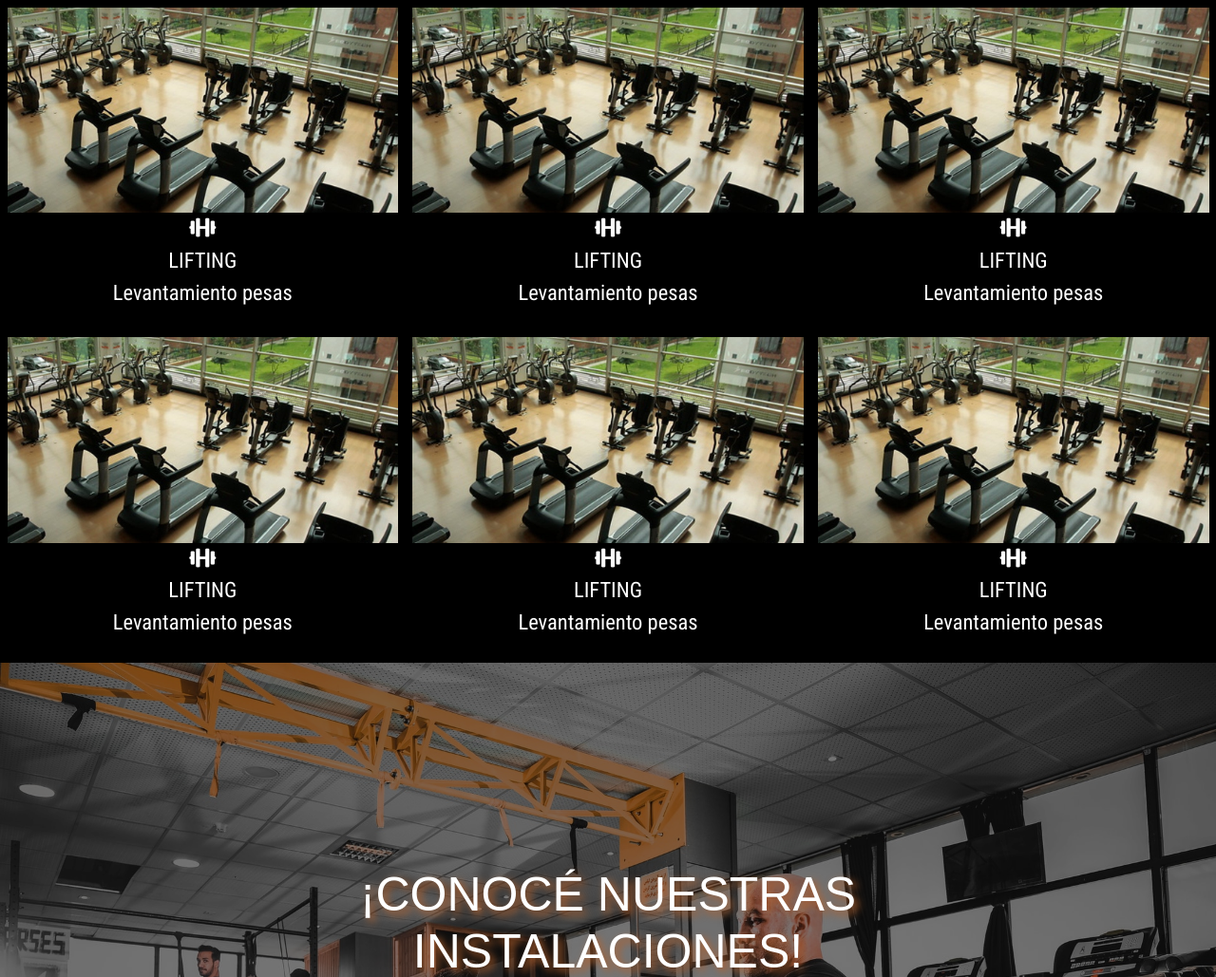
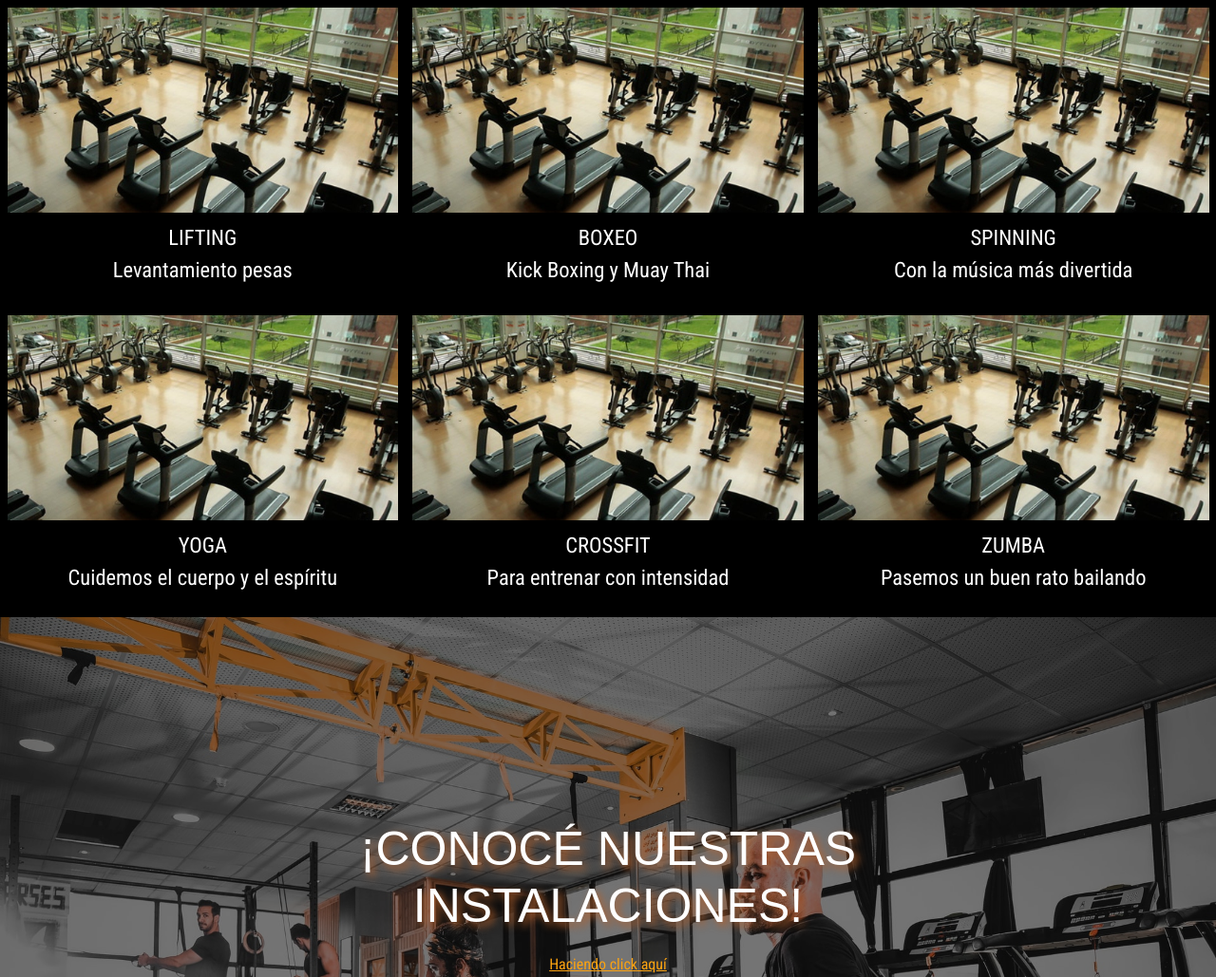
Before and after one commit to MaruAballay/sporting_blood, a website: page index.html in a window 1280 px wide. Shown: the part 990-2019 px from the top of the page at 95% size. Drawn offline with nearby package versions, Linux system fonts and the light colour scheme; a web font is replaced by a local one.

Commit message:
se agregó node

```diff
--- a/index.html
+++ b/index.html
@@ -100,7 +100,6 @@
             </div>
 
             <div class="clase__descripcion">
-              <i class="fas fa-dumbbell mr-3"></i>
               <div class="clase__titulo">LIFTING</div>
               <div class="clase__subtitulo">Levantamiento pesas</div>
             </div>
@@ -111,9 +110,8 @@
             </div>
 
             <div class="clase__descripcion">
-              <i class="fas fa-dumbbell mr-3"></i>
-              <div class="clase__titulo">LIFTING</div>
-              <div class="clase__subtitulo">Levantamiento pesas</div>
+              <div class="clase__titulo">BOXEO</div>
+              <div class="clase__subtitulo">Kick Boxing y Muay Thai</div>
             </div>
           </div>
           <div class="col-lg-4 col-sm-6 mb-4 clase__item">
@@ -122,9 +120,8 @@
             </div>
 
             <div class="clase__descripcion">
-              <i class="fas fa-dumbbell mr-3"></i>
-              <div class="clase__titulo">LIFTING</div>
-              <div class="clase__subtitulo">Levantamiento pesas</div>
+              <div class="clase__titulo">SPINNING</div>
+              <div class="clase__subtitulo">Con la música más divertida</div>
             </div>
           </div>
           <div class="col-lg-4 col-sm-6 mb-4 clase__item">
@@ -133,9 +130,10 @@
             </div>
 
             <div class="clase__descripcion">
-              <i class="fas fa-dumbbell mr-3"></i>
-              <div class="clase__titulo">LIFTING</div>
-              <div class="clase__subtitulo">Levantamiento pesas</div>
+              <div class="clase__titulo">YOGA</div>
+              <div class="clase__subtitulo">
+                Cuidemos el cuerpo y el espíritu
+              </div>
             </div>
           </div>
           <div class="col-lg-4 col-sm-6 mb-4 clase__item">
@@ -144,9 +142,8 @@
             </div>
 
             <div class="clase__descripcion">
-              <i class="fas fa-dumbbell mr-3"></i>
-              <div class="clase__titulo">LIFTING</div>
-              <div class="clase__subtitulo">Levantamiento pesas</div>
+              <div class="clase__titulo">CROSSFIT</div>
+              <div class="clase__subtitulo">Para entrenar con intensidad</div>
             </div>
           </div>
           <div class="col-lg-4 col-sm-6 mb-4 clase__item">
@@ -155,9 +152,8 @@
             </div>
 
             <div class="clase__descripcion">
-              <i class="fas fa-dumbbell mr-3"></i>
-              <div class="clase__titulo">LIFTING</div>
-              <div class="clase__subtitulo">Levantamiento pesas</div>
+              <div class="clase__titulo">ZUMBA</div>
+              <div class="clase__subtitulo">Pasemos un buen rato bailando</div>
             </div>
           </div>
         </div>
--- a/package.json
+++ b/package.json
@@ -7,5 +7,9 @@
     "compile_sass": "sass --watch scss:css"
   },
   "author": "aballay_mariana",
-  "license": "ISC"
+  "license": "ISC",
+  "devDependencies": {
+    "node-sass": "^6.0.1",
+    "nodemon": "^2.0.15"
+  }
 }
--- a/scss/_home.scss
+++ b/scss/_home.scss
@@ -22,6 +22,7 @@ $text-shadow: 0.1em 0.1em 0.2em black;
   transform: translate(-50%, -50%);
 }
 /*section2*/
+
 .clase {
   color: white;
   background-color: black !important;
@@ -42,6 +43,9 @@ $text-shadow: 0.1em 0.1em 0.2em black;
   }
   &__titulo:hover {
     text-shadow: $text-shadow;
+  }
+  &__titulo {
+    margin-top: 10px;
   }
   &__subtitulo {
     margin-bottom: 10px;
```
Also changed, not shown: .gitignore.txt (added), css/style.css, img/boxing.png (added), 2 other files.
